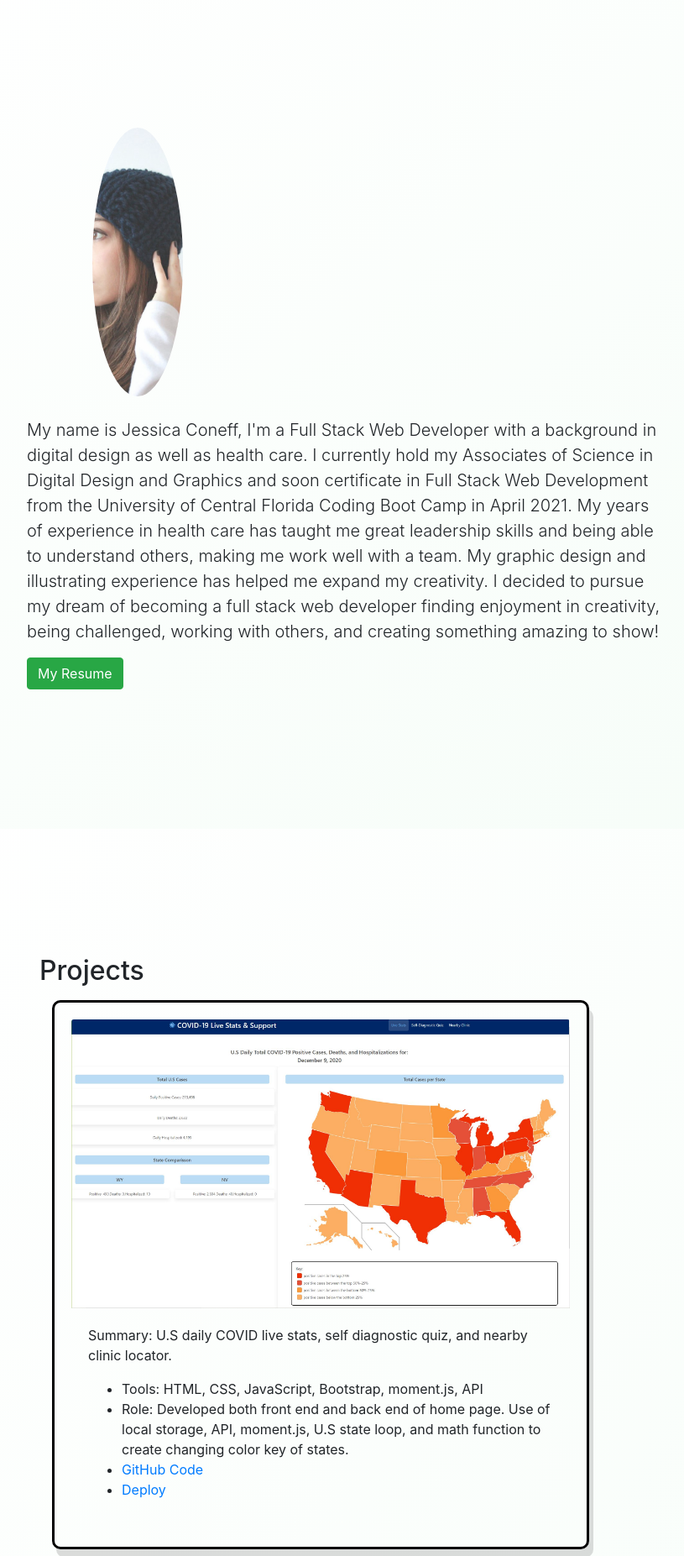
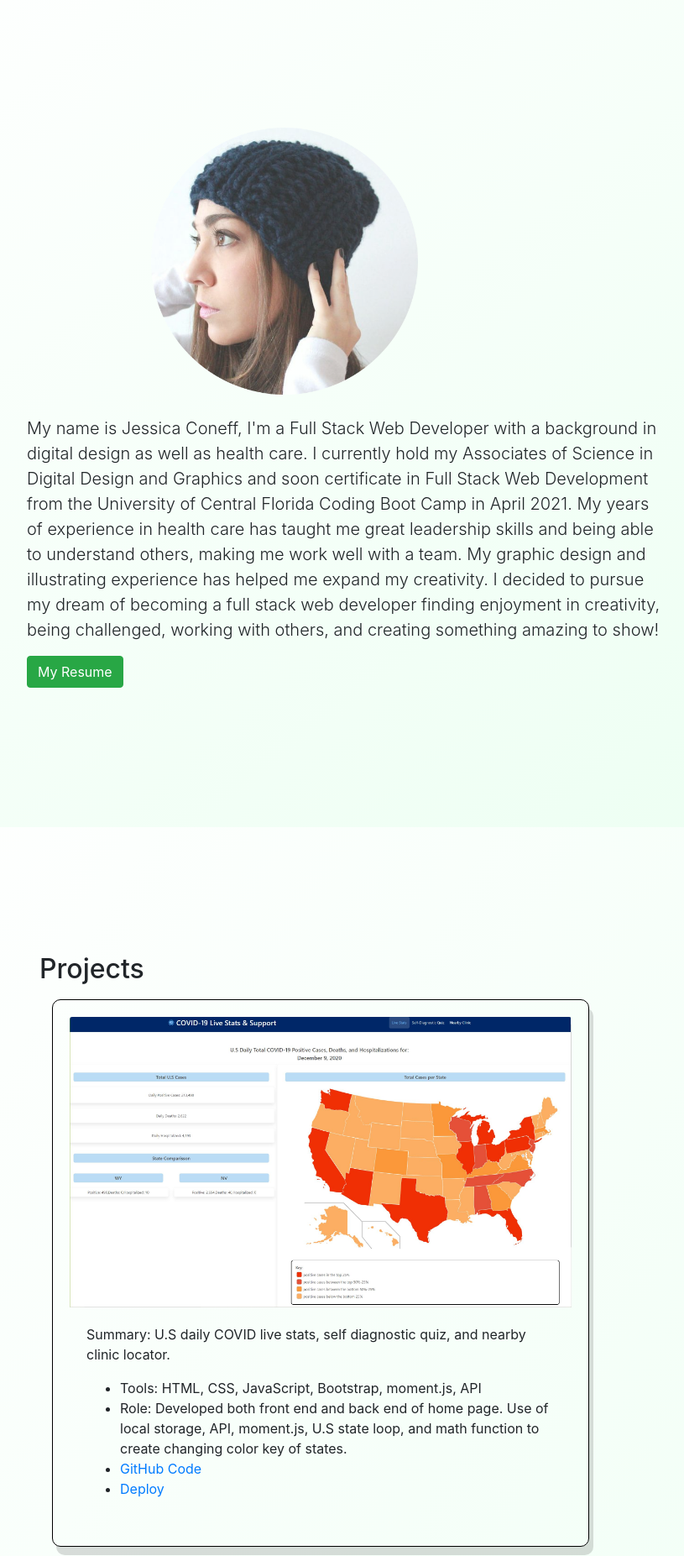
Before and after one commit to jconeff/portfolio, a website with bundled scripts: page index.html in a window 1280 px wide. Shown: the part 760-2613 px from the top of the page at 84% size, without its empty margins (228-1043 px from the left). Built offline with nearby package versions, Linux system fonts and the light colour scheme.

Commit message:
fixed pic

```diff
--- a/css/scrolling-nav.css
+++ b/css/scrolling-nav.css
@@ -7,7 +7,7 @@ header {
 
 
 section{
-  background-image: linear-gradient(to bottom right, white, rgb(246, 253, 248));
+  background-image: linear-gradient(to bottom right, white, rgb(236, 255, 242));
 
 }
 
@@ -17,15 +17,12 @@ section{
   margin-right: auto;
   padding: 25px;
   opacity: 0.8;
-  width:200px;
-  height:370px;
-  border-radius: 500%;
   object-fit: cover;
 
 }
 
 .card1{
-  border: black 3px solid;
+  border: black 1px solid;
   border-radius: 10px;
   box-shadow: 5px 10px rgba(0, 0, 0, 0.137);
   padding: 20px;
@@ -33,7 +30,7 @@ section{
 }
 
 .card2{
-  border: black 3px solid;
+  border: black 1px solid;
   border-radius: 10px;
   box-shadow: 5px 10px rgba(0, 0, 0, 0.137);
   padding: 20px;
@@ -41,7 +38,7 @@ section{
 }
 
 .card3{
-  border: black 3px solid;
+  border: black 1px solid;
   border-radius: 10px;
   box-shadow: 5px 10px rgba(0, 0, 0, 0.137);
   padding: 20px;
--- a/index.html
+++ b/index.html
@@ -59,7 +59,7 @@
           <div class="row">
             <div class="column">
 
-              <img class="bio" src="images/me.jpg" alt="bio" style="width:60%">
+              <img class="bio" src="images/circle-cropped (1).png" alt="bio" style="width:60%">
             </div>
 
             <p class="lead">My name is Jessica Coneff, I'm a Full Stack Web Developer with a background in digital
```
Also changed, not shown: README.md, images/circle-cropped (1).png (added).
